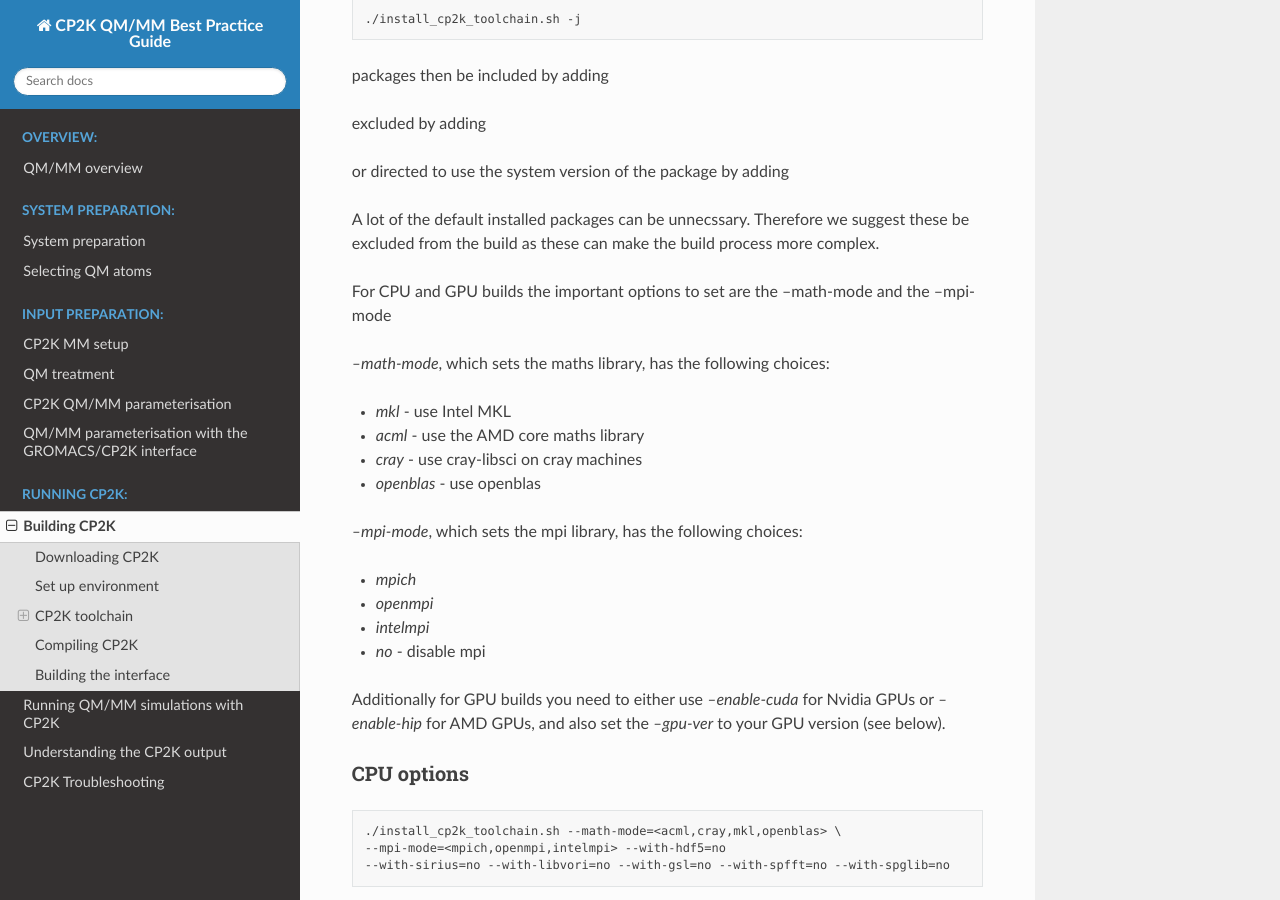
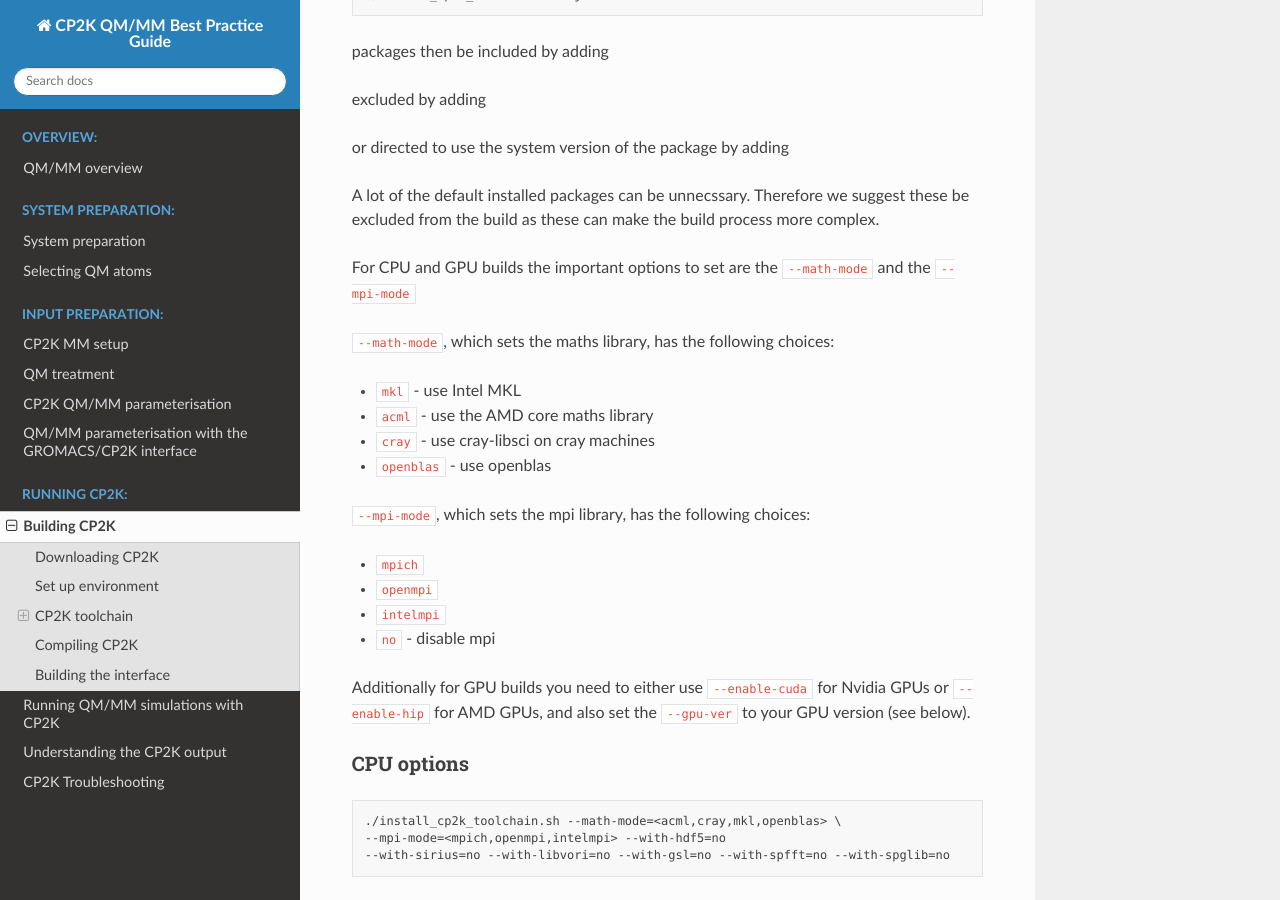
Before and after one commit to bioexcel/qmmm_bpg, a Sphinx documentation site: the page built from docs/running_cp2k/building_cp2k.rst, in a window 1280 px wide and 900 px high, scrolled down 1093 px. Built offline with Sphinx 7.4.7 and the Read the Docs theme 2.0.0, drawn with Linux system fonts in a browser that asks for light colours; some of the changed text lies outside the part shown.

Commit message:
Fix links

```diff
--- a/docs/running_cp2k/building_cp2k.rst
+++ b/docs/running_cp2k/building_cp2k.rst
@@ -12,7 +12,7 @@
 Downloading CP2K
 ----------------
 
-CP2K can be downloaded from the [CP2K github repositry](https://github.com/cp2k/cp2k/releases/)
+CP2K can be downloaded from the `CP2K github repositry <https://github.com/cp2k/cp2k/releases/>`_
 
 
 ------------------
@@ -79,24 +79,24 @@
 build process more complex.
 
 
-For CPU and GPU builds the important options to set are the --math-mode and the --mpi-mode
+For CPU and GPU builds the important options to set are the ``--math-mode`` and the ``--mpi-mode``
 
-`--math-mode`, which sets the maths library, has the following choices:
+``--math-mode``, which sets the maths library, has the following choices:
 
-* `mkl` - use Intel MKL
-* `acml` - use the AMD core maths library
-* `cray` - use cray-libsci on cray machines
-* `openblas` - use openblas
+* ``mkl`` - use Intel MKL
+* ``acml`` - use the AMD core maths library
+* ``cray`` - use cray-libsci on cray machines
+* ``openblas`` - use openblas
 
-`--mpi-mode`, which sets the mpi library, has the following choices:
+``--mpi-mode``, which sets the mpi library, has the following choices:
 
-* `mpich`
-* `openmpi`
-* `intelmpi`
-* `no` - disable mpi
+* ``mpich``
+* ``openmpi``
+* ``intelmpi``
+* ``no`` - disable mpi
 
-Additionally for GPU builds you need to either use `--enable-cuda` for
-Nvidia GPUs or `--enable-hip` for AMD GPUs, and also set the `--gpu-ver`
+Additionally for GPU builds you need to either use ``--enable-cuda`` for
+Nvidia GPUs or ``--enable-hip`` for AMD GPUs, and also set the ``--gpu-ver``
 to your GPU version (see below).
 
 
@@ -156,9 +156,9 @@
 
   cp2k/tools/toolchain/install/setup
 
-and a selection of arch files e.g. `local.ssmp`, `local.psmp`, `local.popt`
+and a selection of arch files e.g. ``local.ssmp``, ``local.psmp``, ``local.popt``
 
-The `.psmp` file which has MPI and threading enabled is the most useful of these.
+The ``.psmp`` file which has MPI and threading enabled is the most useful of these.
 You should first source the setup:
 
 .. code-block:: none
@@ -171,7 +171,7 @@
 
   cp install/arch/* ../../../../arch
 
-For a CUDA or HIP build there will be a `local_cuda.psmp` or a `local_hip.psmp`
+For a CUDA or HIP build there will be a ``local_cuda.psmp`` or a ``local_hip.psmp``
 arch file created in addition. You should use this if you
 wish to use the GPU offloading.
 
```
Also changed, not shown: other parts of docs/running_cp2k/building_cp2k.rst (+1 -1 lines), docs/running_cp2k/running_cp2k.rst (+4 -4 lines).
